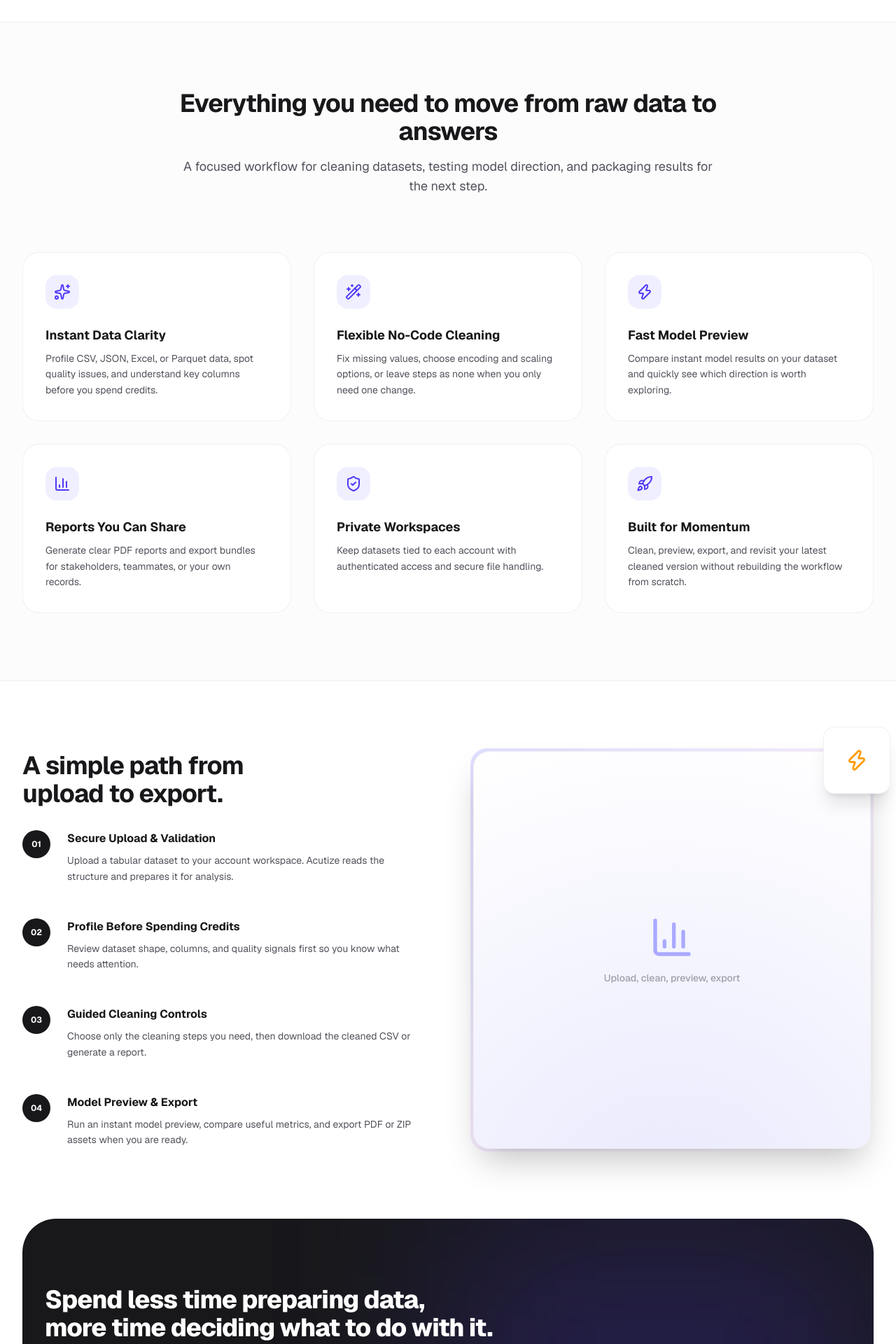
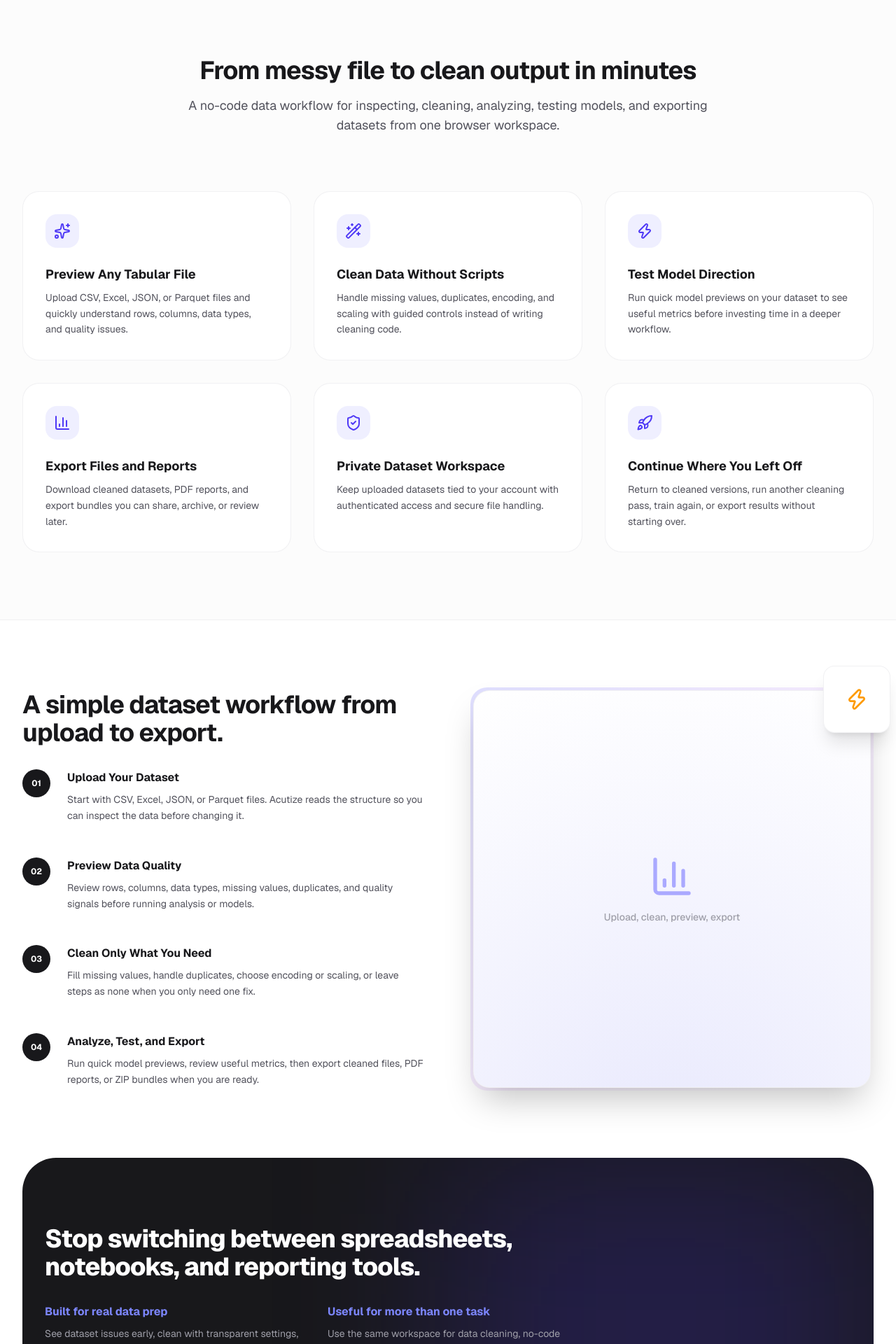
Before and after one commit to ArishAmin/SaaS, a Next.js app in the folder web/: page / in a window 1280 px wide. Shown: the part 820-2740 px from the top of the page at 70% size. Built offline with nearby package versions, Linux system fonts and the light colour scheme; no server answers.

Commit message:
fixing landing page

```diff
--- a/web/src/app/layout.tsx
+++ b/web/src/app/layout.tsx
@@ -14,8 +14,9 @@ const geistMono = Geist_Mono({
 });
 
 export const metadata: Metadata = {
-  title: "Acutize",
-  description: "AI-powered dataset preparation and model testing",
+  title: "Acutize | Clean, Analyze, and Train Models on Datasets Online",
+  description:
+    "Upload CSV, Excel, JSON, or Parquet files to clean data, analyze patterns, preview ML models, and export reports from your browser.",
   icons: {
     icon: [{ url: "/logo-mark.svg", type: "image/svg+xml" }],
     apple: [{ url: "/logo-mark.svg", type: "image/svg+xml" }],
--- a/web/src/components/marketing/LandingPage.tsx
+++ b/web/src/components/marketing/LandingPage.tsx
@@ -23,33 +23,33 @@ import { Navbar } from "@/components/layout/Navbar";
 const features = [
   {
     icon: Sparkles,
-    title: "Instant Data Clarity",
-    description: "Profile CSV, JSON, Excel, or Parquet data, spot quality issues, and understand key columns before you spend credits.",
+    title: "Preview Any Tabular File",
+    description: "Upload CSV, Excel, JSON, or Parquet files and quickly understand rows, columns, data types, and quality issues.",
   },
   {
     icon: Wand2,
-    title: "Flexible No-Code Cleaning",
-    description: "Fix missing values, choose encoding and scaling options, or leave steps as none when you only need one change.",
+    title: "Clean Data Without Scripts",
+    description: "Handle missing values, duplicates, encoding, and scaling with guided controls instead of writing cleaning code.",
   },
   {
     icon: Zap,
-    title: "Fast Model Preview",
-    description: "Compare instant model results on your dataset and quickly see which direction is worth exploring.",
+    title: "Test Model Direction",
+    description: "Run quick model previews on your dataset to see useful metrics before investing time in a deeper workflow.",
   },
   {
     icon: BarChart3,
-    title: "Reports You Can Share",
-    description: "Generate clear PDF reports and export bundles for stakeholders, teammates, or your own records.",
+    title: "Export Files and Reports",
+    description: "Download cleaned datasets, PDF reports, and export bundles you can share, archive, or review later.",
   },
   {
     icon: ShieldCheck,
-    title: "Private Workspaces",
-    description: "Keep datasets tied to each account with authenticated access and secure file handling.",
+    title: "Private Dataset Workspace",
+    description: "Keep uploaded datasets tied to your account with authenticated access and secure file handling.",
   },
   {
     icon: Rocket,
-    title: "Built for Momentum",
-    description: "Clean, preview, export, and revisit your latest cleaned version without rebuilding the workflow from scratch.",
+    title: "Continue Where You Left Off",
+    description: "Return to cleaned versions, run another cleaning pass, train again, or export results without starting over.",
   },
 ];
 
@@ -71,10 +71,10 @@ export function LandingPage() {
           <div className="mx-auto max-w-7xl px-4 sm:px-6 lg:px-8 relative">
             <div className="text-center">
               <h1 className="mx-auto max-w-5xl text-5xl font-extrabold tracking-tight sm:text-6xl lg:text-7xl leading-[1.1] bg-clip-text text-transparent bg-linear-to-b from-zinc-900 via-zinc-800 to-zinc-600 dark:from-white dark:via-zinc-200 dark:to-zinc-500">
-                Turn messy datasets <br className="hidden md:block" /> into clean, useful model insights.
+                Clean, analyze, and test models on your datasets.
               </h1>
               <p className="mx-auto mt-8 max-w-2xl text-xl text-zinc-600 dark:text-zinc-400 leading-relaxed">
-                Acutize helps you upload tabular data, clean it with guided controls, preview model performance, and export reports without writing scripts.
+                Upload CSV, Excel, JSON, or Parquet files. Preview your data, fix common issues, run quick model tests, and export clean files or reports without writing scripts.
               </p>
               <div className="mt-12 flex flex-col items-center justify-center gap-4 sm:flex-row">
                 <Button size="lg" className="h-14 min-w-[220px] rounded-full text-base font-semibold bg-indigo-600 hover:bg-indigo-700 text-white shadow-xl shadow-indigo-500/25 transition-all hover:scale-105 active:scale-95" asChild>
@@ -84,15 +84,15 @@ export function LandingPage() {
                   <Link href="#how-it-works">See How It Works</Link>
                 </Button>
               </div>
-              <div className="mt-10 flex items-center justify-center gap-8 text-sm font-medium text-zinc-400 dark:text-zinc-500">
+              <div className="mt-10 flex flex-wrap items-center justify-center gap-x-8 gap-y-3 text-sm font-medium text-zinc-500 dark:text-zinc-400">
                 <div className="flex items-center gap-2">
                   <CheckCircle2 className="h-4 w-4 text-emerald-500" /> No credit card to start
                 </div>
                 <div className="flex items-center gap-2">
-                  <CheckCircle2 className="h-4 w-4 text-emerald-500" /> 60 starter credits
+                  <CheckCircle2 className="h-4 w-4 text-emerald-500" /> CSV, Excel, JSON, Parquet
                 </div>
                 <div className="flex items-center gap-2">
-                  <CheckCircle2 className="h-4 w-4 text-emerald-500" /> Reports & exports
+                  <CheckCircle2 className="h-4 w-4 text-emerald-500" /> Cleaned files and reports
                 </div>
               </div>
             </div>
@@ -104,10 +104,10 @@ export function LandingPage() {
           <div className="mx-auto max-w-7xl px-4 sm:px-6 lg:px-8">
             <div className="text-center max-w-3xl mx-auto mb-20">
               <h2 className="text-3xl font-bold tracking-tight sm:text-4xl text-zinc-900 dark:text-white">
-                Everything you need to move from raw data to answers
+                From messy file to clean output in minutes
               </h2>
               <p className="mt-4 text-lg text-zinc-600 dark:text-zinc-400">
-                A focused workflow for cleaning datasets, testing model direction, and packaging results for the next step.
+                A no-code data workflow for inspecting, cleaning, analyzing, testing models, and exporting datasets from one browser workspace.
               </p>
             </div>
             <div className="grid gap-8 sm:grid-cols-2 lg:grid-cols-3">
@@ -135,29 +135,29 @@ export function LandingPage() {
             <div className="lg:flex lg:items-center lg:gap-16">
               <div className="lg:w-1/2">
                 <h2 className="text-3xl font-bold tracking-tight sm:text-4xl text-zinc-900 dark:text-white mb-8">
-                  A simple path from <br /> upload to export.
+                  A simple dataset workflow from upload to export.
                 </h2>
                 <div className="space-y-12">
                   {[
                     {
                       step: "01",
-                      title: "Secure Upload & Validation",
-                      content: "Upload a tabular dataset to your account workspace. Acutize reads the structure and prepares it for analysis."
+                      title: "Upload Your Dataset",
+                      content: "Start with CSV, Excel, JSON, or Parquet files. Acutize reads the structure so you can inspect the data before changing it."
                     },
                     {
                       step: "02",
-                      title: "Profile Before Spending Credits",
-                      content: "Review dataset shape, columns, and quality signals first so you know what needs attention."
+                      title: "Preview Data Quality",
+                      content: "Review rows, columns, data types, missing values, duplicates, and quality signals before running analysis or models."
                     },
                     {
                       step: "03",
-                      title: "Guided Cleaning Controls",
-                      content: "Choose only the cleaning steps you need, then download the cleaned CSV or generate a report."
+                      title: "Clean Only What You Need",
+                      content: "Fill missing values, handle duplicates, choose encoding or scaling, or leave steps as none when you only need one fix."
                     },
                     {
                       step: "04",
-                      title: "Model Preview & Export",
-                      content: "Run an instant model preview, compare useful metrics, and export PDF or ZIP assets when you are ready."
+                      title: "Analyze, Test, and Export",
+                      content: "Run quick model previews, review useful metrics, then export cleaned files, PDF reports, or ZIP bundles when you are ready."
                     },
                   ].map((item) => (
                     <div key={item.step} className="flex gap-6">
@@ -198,19 +198,19 @@ export function LandingPage() {
           <div className="mx-auto max-w-7xl px-8 relative z-10">
             <div className="max-w-3xl">
               <h2 className="text-4xl font-extrabold tracking-tight mb-8">
-                Spend less time preparing data, <br /> more time deciding what to do with it.
+                Stop switching between spreadsheets, notebooks, and reporting tools.
               </h2>
               <div className="grid gap-10 sm:grid-cols-2">
                 <div>
-                  <h4 className="text-indigo-400 dark:text-indigo-600 font-bold mb-2">Make cleaner decisions</h4>
+                  <h4 className="text-indigo-400 dark:text-indigo-600 font-bold mb-2">Built for real data prep</h4>
                   <p className="text-zinc-400 dark:text-zinc-500 text-sm leading-relaxed">
-                    See dataset issues early, clean with transparent settings, and keep the latest cleaned version available when you return.
+                    See dataset issues early, clean with transparent settings, and keep the latest cleaned version available when you come back.
                   </p>
                 </div>
                 <div>
-                  <h4 className="text-indigo-400 dark:text-indigo-600 font-bold mb-2">Ready to share</h4>
+                  <h4 className="text-indigo-400 dark:text-indigo-600 font-bold mb-2">Useful for more than one task</h4>
                   <p className="text-zinc-400 dark:text-zinc-500 text-sm leading-relaxed">
-                    Turn analysis into professional reports and export bundles that are easy to send, archive, or review later.
+                    Use the same workspace for data cleaning, no-code analysis, quick ML model testing, exports, and reports.
                   </p>
                 </div>
               </div>
@@ -227,10 +227,10 @@ export function LandingPage() {
         <section className="py-32">
           <div className="mx-auto max-w-4xl px-4 sm:px-6 text-center">
             <h2 className="text-4xl font-bold tracking-tight text-zinc-900 dark:text-white mb-6">
-              Ready to clean your first dataset?
+              Ready to try Acutize with your first dataset?
             </h2>
             <p className="text-lg text-zinc-600 dark:text-zinc-400 mb-10">
-              Start with 60 free credits, then upgrade only when your data work grows.
+              Start free, upload a file, preview the workflow, and see whether it fits the way you work with data.
             </p>
             <div className="flex flex-col items-center justify-center gap-4 sm:flex-row">
               <Button size="lg" className="h-14 min-w-[240px] rounded-full bg-indigo-600 hover:bg-indigo-700 text-white shadow-xl shadow-indigo-500/25 transition-all hover:scale-105" asChild>
```
